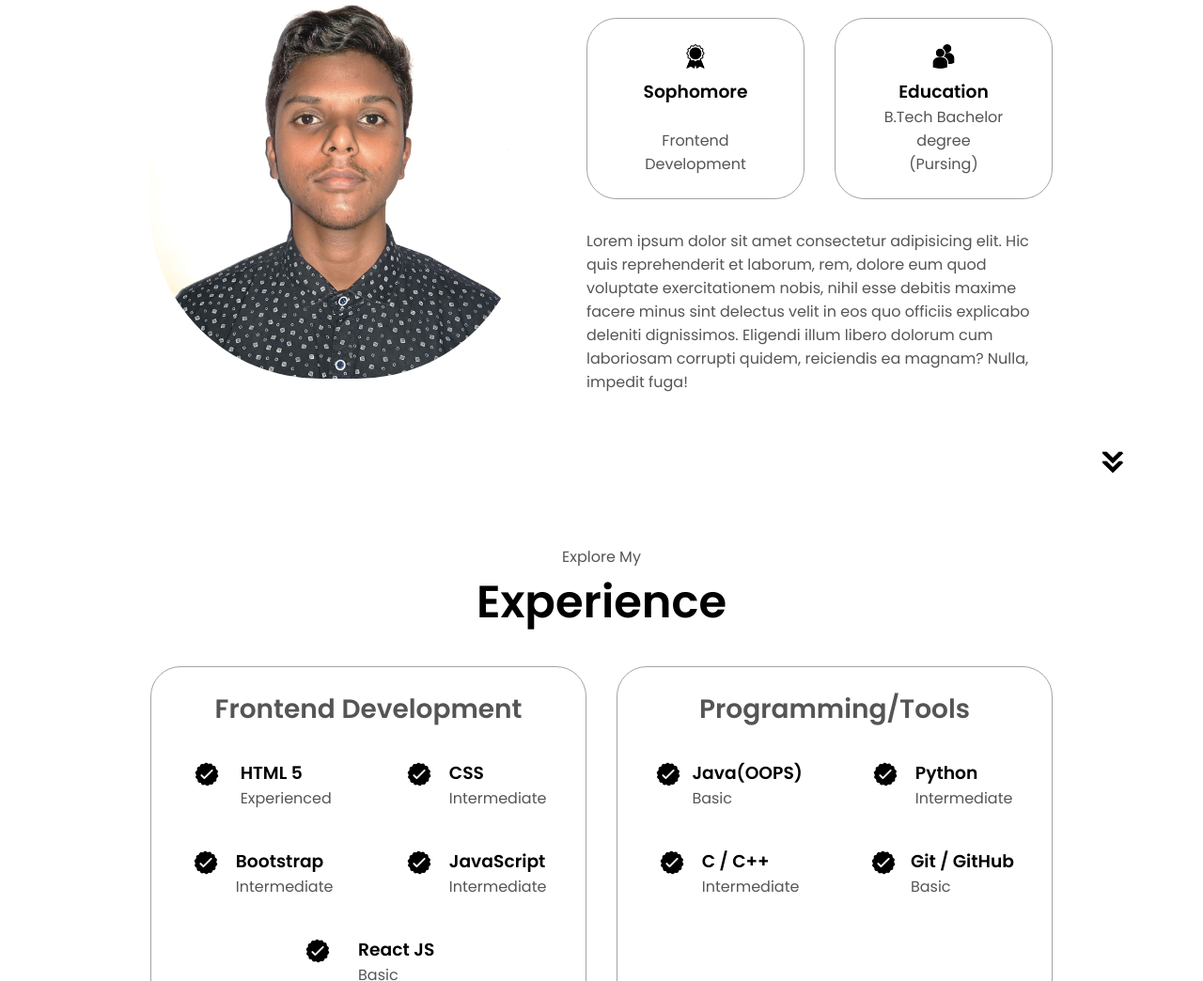
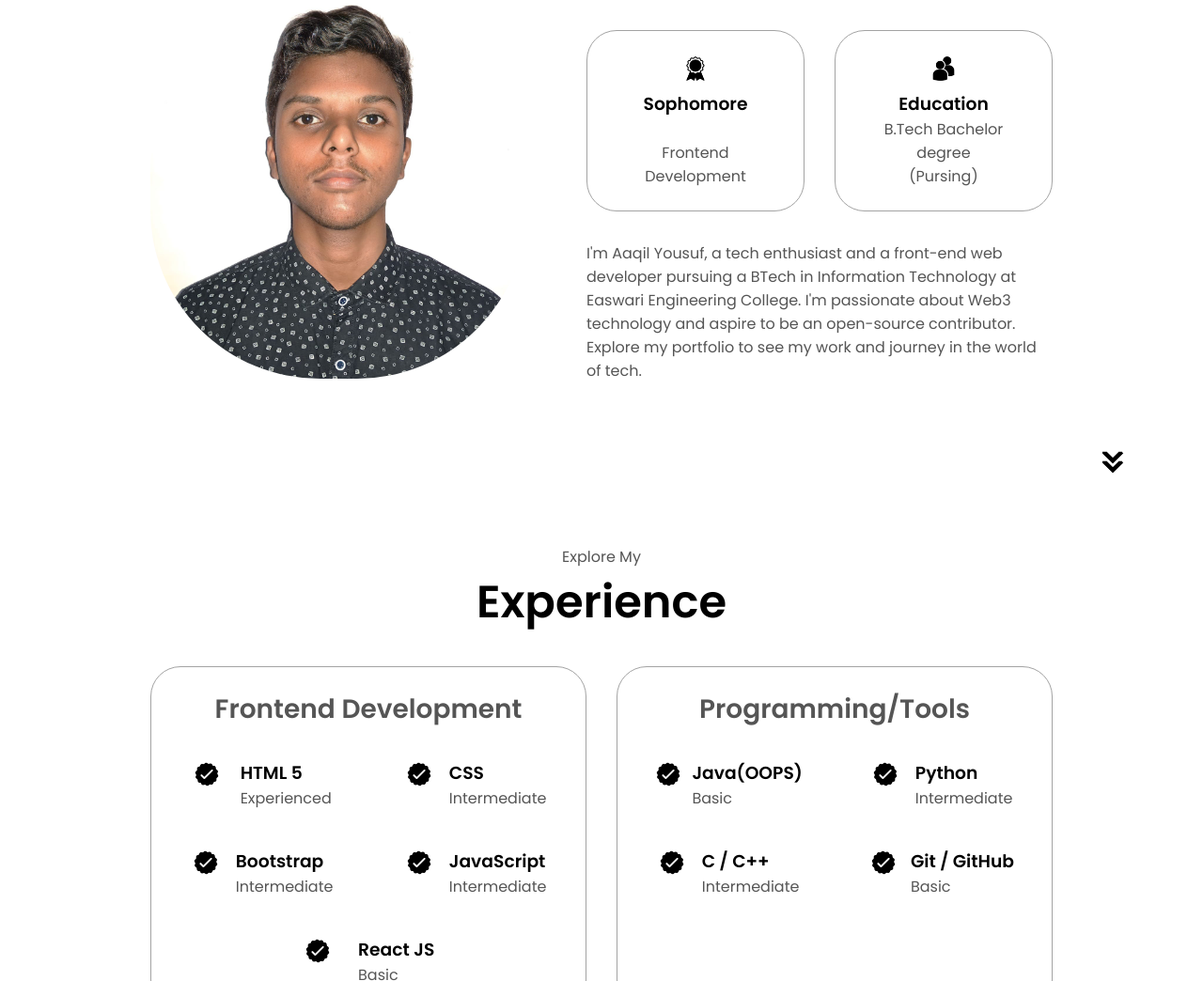
Before and after one commit to Aaqilyousuf/My-Portfolio, a plain HTML site: page My-portfolio/index.html in a window 1280 px wide. Shown: the part 1116-2160 px from the top of the page at 94% size. Drawn offline with Linux system fonts and the light colour scheme.

Commit message:
Update index.html

```diff
--- a/My-portfolio/index.html
+++ b/My-portfolio/index.html
@@ -105,12 +105,7 @@
           </div>
           <div class="text-container">
             <p>
-              Lorem ipsum dolor sit amet consectetur adipisicing elit. Hic quis
-              reprehenderit et laborum, rem, dolore eum quod voluptate
-              exercitationem nobis, nihil esse debitis maxime facere minus sint
-              delectus velit in eos quo officiis explicabo deleniti dignissimos.
-              Eligendi illum libero dolorum cum laboriosam corrupti quidem,
-              reiciendis ea magnam? Nulla, impedit fuga!
+              I'm Aaqil Yousuf, a tech enthusiast and a front-end web developer pursuing a BTech in Information Technology at Easwari Engineering College. I'm passionate about Web3 technology and aspire to be an open-source contributor. Explore my portfolio to see my work and journey in the world of tech.
             </p>
           </div>
         </div>
```
